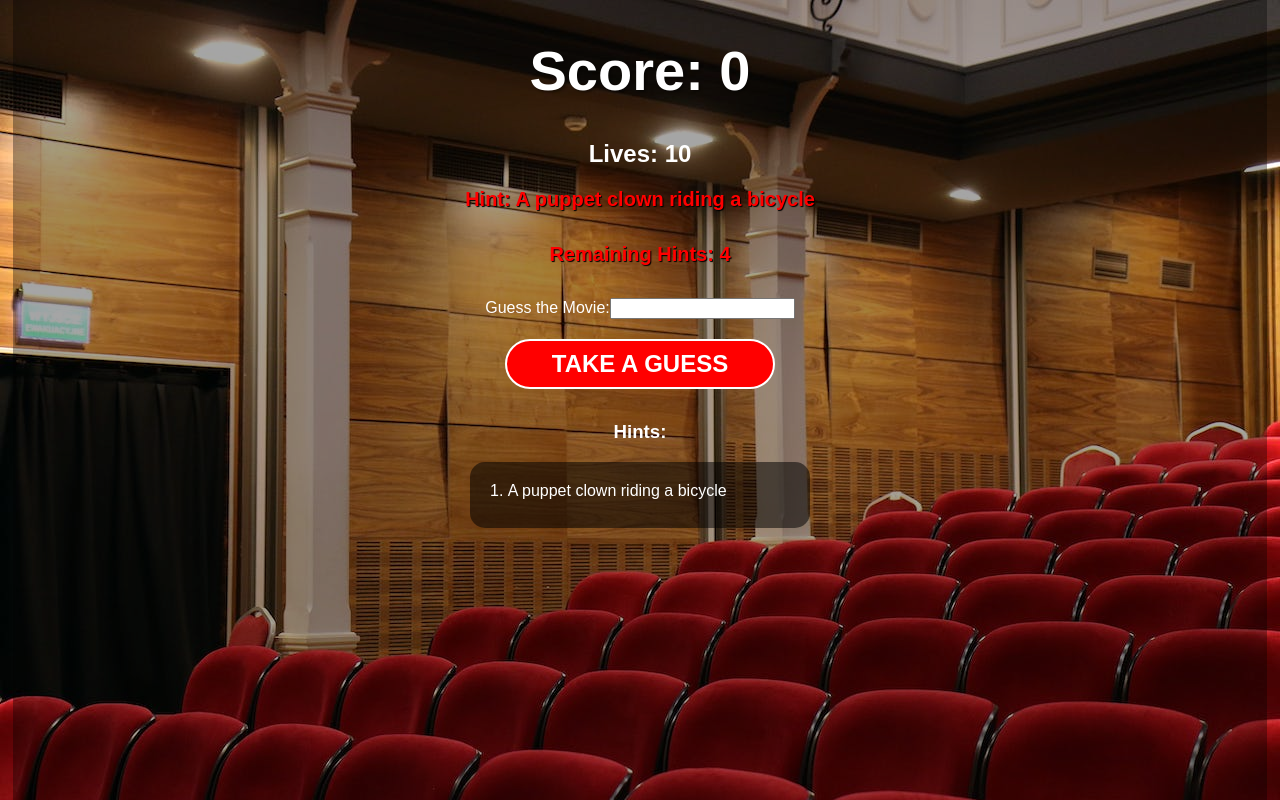
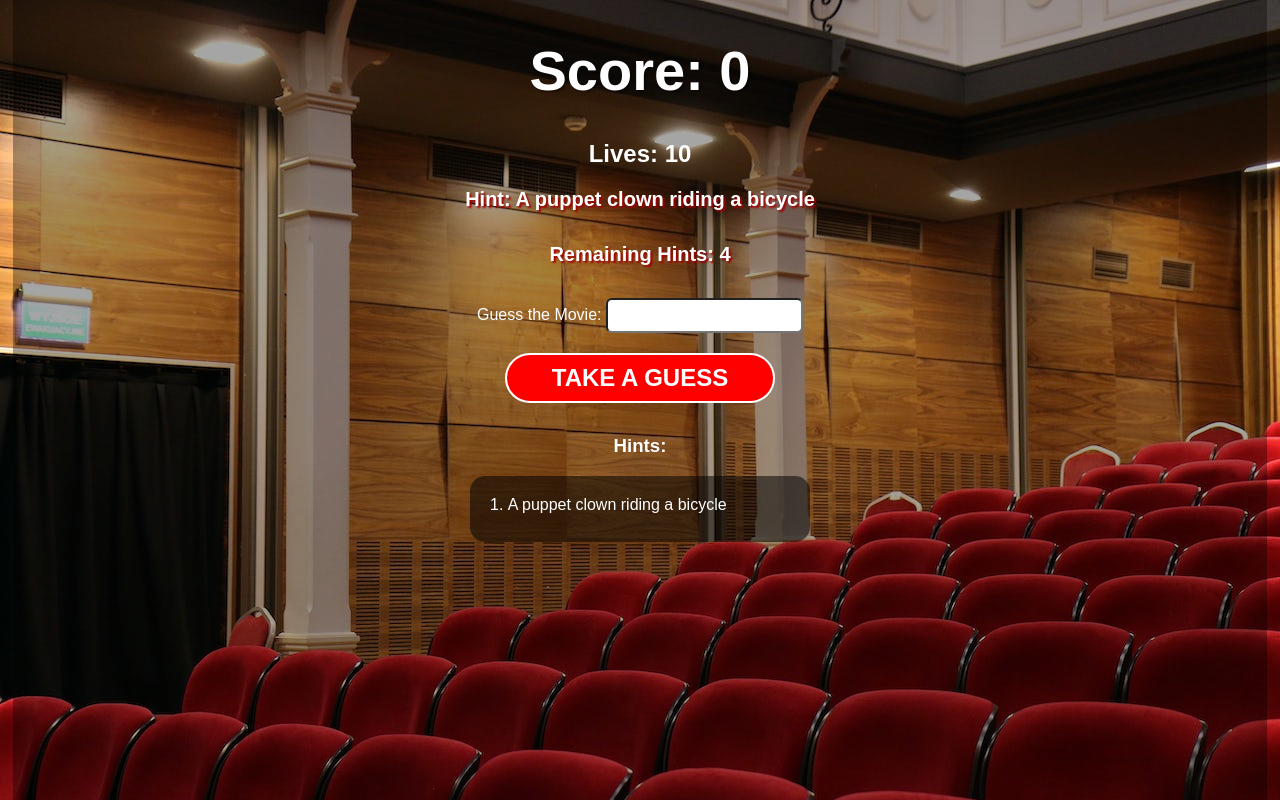
Before and after one commit to flaviare1s/nome-do-filme, a React (Vite) app: page / in a window 1280 px wide. Both pictures are taken after a click on the button "LET'S START". Built offline with nearby package versions, Linux system fonts and the light colour scheme.

Commit message:
Alterei alguns estilos

```diff
--- a/src/components/Game.css
+++ b/src/components/Game.css
@@ -15,3 +15,18 @@ li {
     list-style-position: inside;
     text-align: justify;
 }
+
+p.guess_text {
+    font-size: 1.2em;
+    font-weight: bold;
+}
+
+.guess_box {
+    border-radius: 6px;
+    padding: 8px;
+}
+
+p.hints_control {
+    color: white;
+    text-shadow: 2px 2px 2px rgb(161, 1, 1);
+}
--- a/src/components/Game.jsx
+++ b/src/components/Game.jsx
@@ -129,8 +129,8 @@ export function Game({ moviesData }) {
           <>
             <h1>Score: {score}</h1>
             <h2>Lives: {lives}</h2>
-            <p>Hint: {currentMovie.hints[currentHintIndex]}</p>
-            <p>Remaining Hints: {Math.max(remainingHints, 0)}</p>
+            <p className='hints_control'>Hint: {currentMovie.hints[currentHintIndex]}</p>
+            <p className='hints_control'>Remaining Hints: {Math.max(remainingHints, 0)}</p>
 
             {congratulationsMessage && <p>{congratulationsMessage}</p>}
             {lossMessage && <p>{lossMessage}</p>}
@@ -138,8 +138,8 @@ export function Game({ moviesData }) {
             {showGuessBox && !showOptions && (
               <form onSubmit={handleGuessSubmit}>
                 <label>
-                  Guess the Movie:
-                  <input type="text" value={guess} onChange={handleGuessChange} />
+                  <span className='guess_text'>Guess the Movie: </span>
+                  <input className='guess_box' type="text" value={guess} onChange={handleGuessChange} />
                 </label>
                 <p>
                   <button type="submit">Take a guess</button>
```
